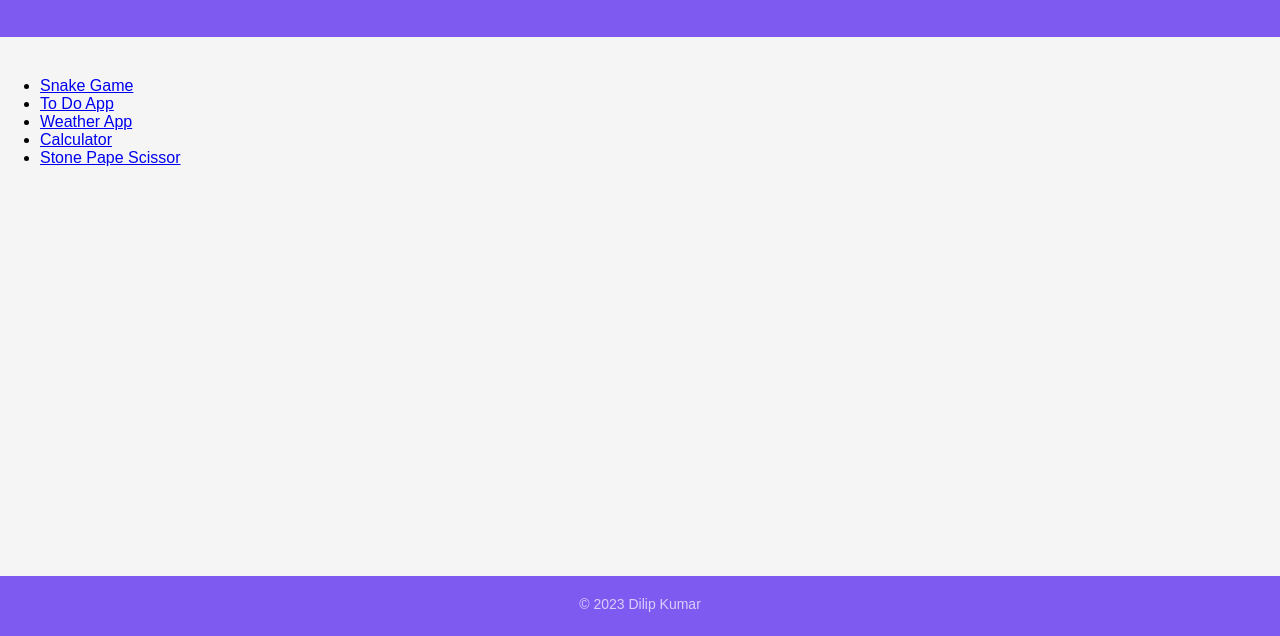
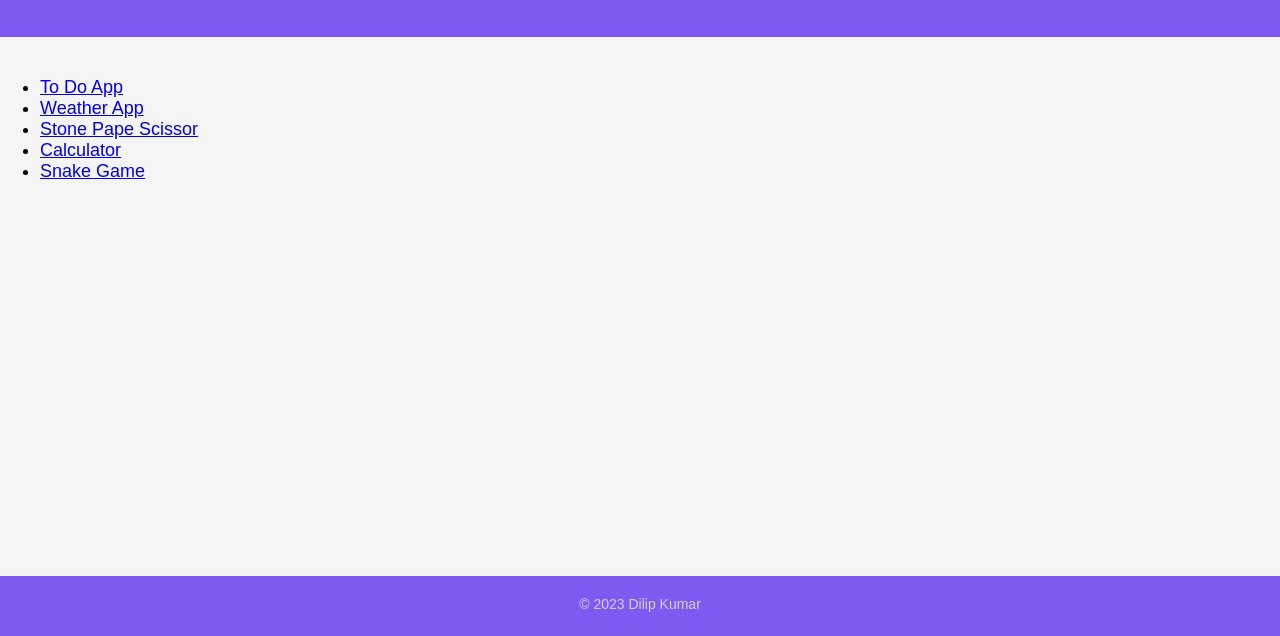
Before and after one commit to dilipkumar116/portfolio, a plain HTML site: page index.html in a window 1280 px wide. Shown: the part 164-800 px from the top of the page. Drawn offline with Linux system fonts and the light colour scheme.

Commit message:
Add files via upload

```diff
--- a/index.html
+++ b/index.html
@@ -14,11 +14,11 @@
     </header>
     <main>
         <ul>
-            <li><a href="https://dilipkumar116.github.io/snakeGame/" target="_blank">Snake Game</a></li>
             <li><a href="https://dilipkumar116.github.io/toDoApp/" target="_blank">To Do App</a></li>
             <li><a href="https://dilipkumar116.github.io/weatherApp/" target="_blank">Weather App</a></li>
+            <li><a href="https://dilipkumar116.github.io/stonePaperScissor/" target="_blank">Stone Pape Scissor</a></li>
             <li><a href="https://dilipkumar116.github.io/calculator/" target="_blank">Calculator</a></li>
-            <li><a href="https://dilipkumar116.github.io/stonePaperScissor/" target="_blank">Stone Pape Scissor</a></li>
+            <li><a href="https://dilipkumar116.github.io/snakeGame/" target="_blank">Snake Game</a></li>
         </ul>
     </main>
     <footer>
--- a/style.css
+++ b/style.css
@@ -37,6 +37,11 @@ main {
     padding: 40px;
 }
 
+main ul{
+    font-size: large;
+
+}
+
 footer {
     position: fixed;
     bottom: 0;
```
